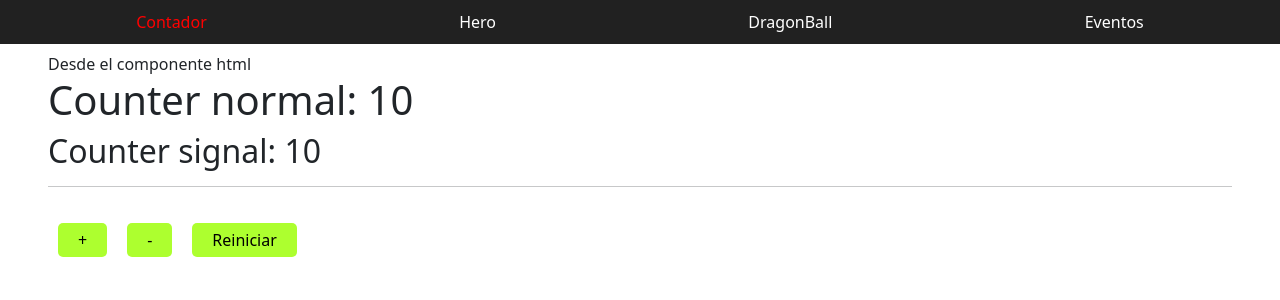
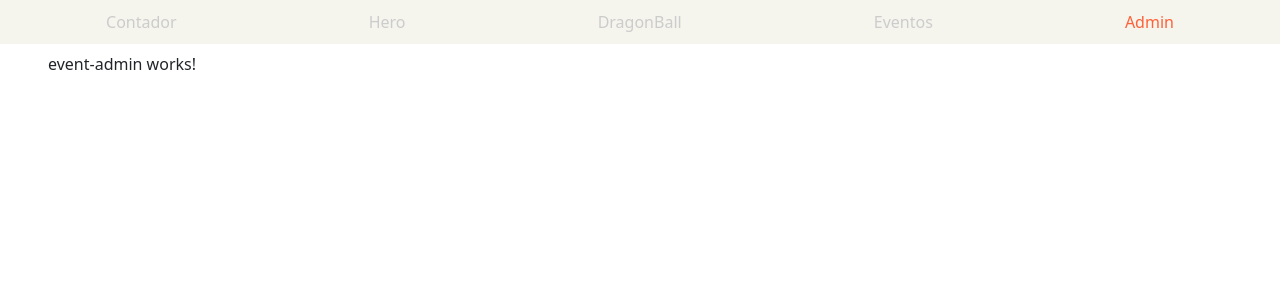
Before and after one commit to GIODIROSA/count-app-angular, an Angular app: page /admin in a window 1280 px wide. Before the commit this address led to /. Shown: the top 300 px of the page. Built offline with nearby package versions, Linux system fonts and the light colour scheme.

Commit message:
[feat]: implement event and event-admin pages with navigation routing

```diff
--- a/src/app/app.routes.ts
+++ b/src/app/app.routes.ts
@@ -3,6 +3,7 @@ import { CountPageComponent } from './pages/count/counter.components';
 import { HeroPageComponent } from './pages/hero/hero.components';
 import { DragonBallPageComponent } from './pages/dragonBall/dragonBall.component';
 import { EventPageComponent } from './pages/event/event';
+import { EventAdmin } from './pages/event-admin/event-admin';
 
 export const routes: Routes = [
     {
@@ -22,6 +23,10 @@ export const routes: Routes = [
         component: EventPageComponent
     },
     {
+        path: 'admin',
+        component: EventAdmin
+    },
+    {
         path: "**",
         redirectTo: ""
     }
--- a/src/app/pages/components/shared/navbar/navbar.html
+++ b/src/app/pages/components/shared/navbar/navbar.html
@@ -1,18 +1,20 @@
 <style>
-    nav{
+    nav {
         display: flex;
         justify-content: space-around;
-        background-color: #212121;
-        color: #fff;
+        background-color: #f5f4ed;
+        color: #ccc;
         padding: 10px;
 
     }
+
     nav a {
-        color: #fff;
+       color: #ccc;
         text-decoration: none;
     }
+
     nav a.active {
-        color: red;
+        color: #ff6037;
     }
 </style>
 
@@ -29,7 +31,11 @@
         DragonBall
     </a>
 
-      <a [routerLink]="['/event']" routerLinkActive="active">
+    <a [routerLink]="['/event']" routerLinkActive="active">
         Eventos
     </a>
+
+    <a [routerLink]="['/admin']" routerLinkActive="active">
+        Admin
+    </a>
 </nav>
--- /dev/null
+++ b/src/app/pages/event-admin/event-admin.html
@@ -0,0 +1 @@
+<p>event-admin works!</p>
--- a/src/app/pages/event/event.html
+++ b/src/app/pages/event/event.html
@@ -42,8 +42,8 @@
 
                 <!-- Cuádrado de color: Usa clases dinámicas de Tailwind según el string del enum -->
                 <span class="inline-block w-4 h-4
-            {{ event.status === 'Fullybooked' ? 'bg-red-600' : '' }}
-            {{ event.status === 'Current exhibition' ? 'bg-black' : '' }}
+            {{ event.status === 'Fullybooked' ? 'bg-[#ff6037]' : '' }}
+            {{ event.status === 'Current exhibition' ? 'bg-[#a0c9cb]' : '' }}
             {{ event.status === 'Available' ? 'border-2 border-black bg-transparent' : '' }}
           "></span>
             </div>
```
Also changed, not shown: src/app/pages/event-admin/event-admin.ts (added, +9 -0 lines), src/app/pages/event-admin/event-admin.css (added).
